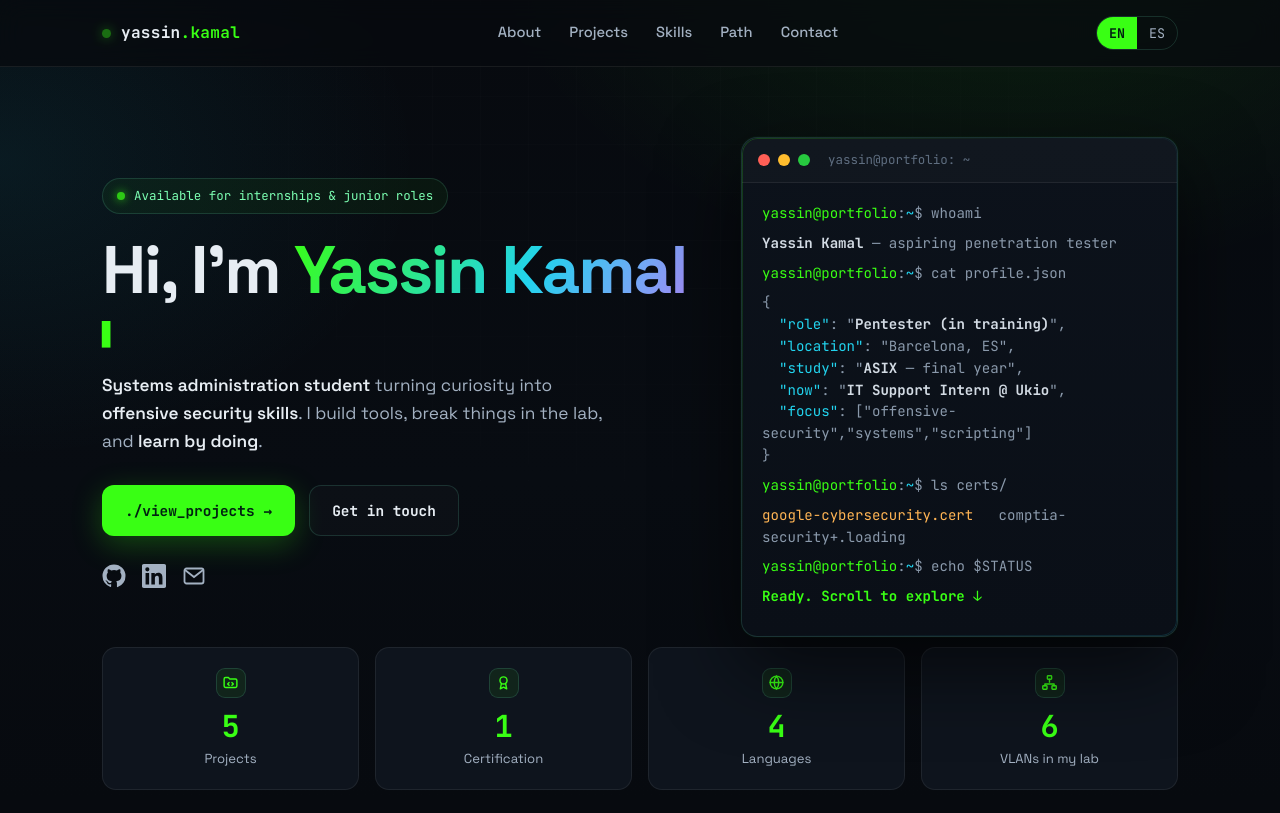
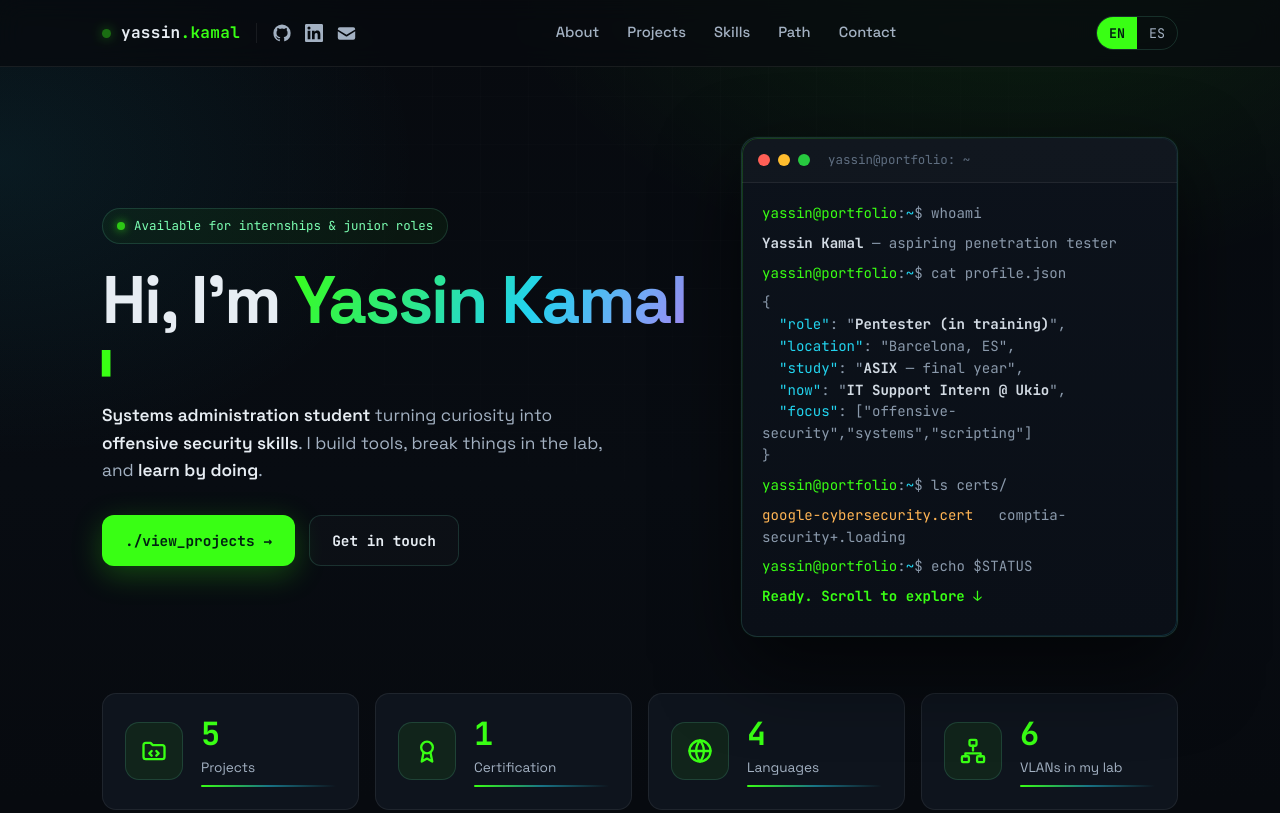
Before and after one commit to YassinKamal345/portfolio, a plain HTML site: page index.html in a window 1280 px wide. Shown: the top 813 px of the page. Drawn offline with Linux system fonts and the light colour scheme.

Commit message:
Stat cards with side icons and socials in header

```diff
--- a/index.html
+++ b/index.html
@@ -137,9 +137,13 @@ header.nav{
 .btn-primary:hover{transform:translateY(-2px);box-shadow:0 12px 38px rgba(57,255,20,.4)}
 .btn-ghost{border-color:var(--line);color:var(--txt);background:rgba(255,255,255,.02)}
 .btn-ghost:hover{border-color:var(--neon);color:var(--neon)}
-.hero-socials{display:flex;gap:16px;margin-top:28px}
-.hero-socials a{color:var(--muted);transition:.2s}
-.hero-socials a:hover{color:var(--neon);transform:translateY(-2px)}
+.brand-wrap{display:flex;align-items:center;gap:16px}
+.nav-sep{width:1px;height:20px;background:var(--line-2)}
+.nav-socials{display:flex;align-items:center;gap:14px}
+.nav-socials a{color:var(--muted);display:flex;transition:.2s}
+.nav-socials a:hover{color:var(--neon);transform:translateY(-2px)}
+@media(max-width:380px){.nav-inner{gap:8px}.wrap.nav-inner{padding:0 14px}.lang-toggle button{padding:6px 9px}.burger{padding:6px 8px}.nav-actions{gap:8px}}
+@media(max-width:480px){.brand-wrap{gap:10px}.nav-socials{gap:10px}.nav-socials svg{width:16px;height:16px}.nav-sep{display:none}.brand{font-size:.9rem}}
 
 /* terminal card */
 .terminal{
@@ -170,13 +174,16 @@ header.nav{
 @keyframes float{50%{transform:translateY(-22px) rotate(10deg)}}
 
 /* ===================== STAT STRIP ===================== */
-.stats{display:grid;grid-template-columns:repeat(4,1fr);gap:16px;margin-top:10px}
-.stat{border:1px solid var(--line-2);background:var(--panel);border-radius:14px;padding:20px;text-align:center;transition:.25s}
+.stats{display:grid;grid-template-columns:repeat(4,minmax(0,1fr));gap:16px;margin-top:56px}
+.stat{border:1px solid var(--line-2);background:var(--panel);border-radius:14px;padding:22px;display:flex;align-items:center;gap:18px;transition:.25s}
 .stat:hover{border-color:var(--line);transform:translateY(-3px)}
-.stat .si{width:30px;height:30px;margin:0 auto 10px;display:flex;align-items:center;justify-content:center;border-radius:9px;background:rgba(57,255,20,.07);border:1px solid var(--line);color:var(--neon)}
-.stat .si svg{width:17px;height:17px}
-.stat .n{font-family:var(--mono);font-size:1.9rem;font-weight:700;color:var(--neon);line-height:1.2}
-.stat .l{color:var(--muted);font-size:.82rem;margin-top:4px}
+.stat .si{flex:0 0 58px;width:58px;height:58px;display:flex;align-items:center;justify-content:center;border-radius:14px;background:rgba(57,255,20,.07);border:1px solid var(--line);color:var(--neon);transition:.25s}
+.stat:hover .si{background:rgba(57,255,20,.12);box-shadow:0 0 18px rgba(57,255,20,.18)}
+.stat .si svg{width:28px;height:28px}
+.stat .txt{flex:1;min-width:0}
+.stat .n{font-family:var(--mono);font-size:2rem;font-weight:700;color:var(--neon);line-height:1.1}
+.stat .l{color:var(--muted);font-size:.85rem;margin-top:6px;padding-bottom:8px;position:relative;white-space:nowrap;overflow:hidden;text-overflow:ellipsis}
+.stat .l::after{content:"";position:absolute;left:0;right:0;bottom:0;height:2px;border-radius:2px;background:linear-gradient(90deg,var(--neon),rgba(34,211,238,.5),transparent)}
 
 /* ===================== ABOUT ===================== */
 .about-grid{display:grid;grid-template-columns:1fr 1.3fr;gap:46px;align-items:center}
@@ -329,7 +336,12 @@ footer .brand{justify-content:center;margin-bottom:10px;color:var(--muted)}
   .burger{display:block}
   .nav-links.open{display:flex;position:absolute;top:66px;left:0;right:0;flex-direction:column;
     background:rgba(7,10,15,.97);padding:20px 22px;gap:18px;border-bottom:1px solid var(--line)}
-  .stats{grid-template-columns:repeat(2,1fr)}
+  .stats{grid-template-columns:repeat(2,minmax(0,1fr));gap:12px}
+  .stat{padding:14px;gap:12px}
+  .stat .si{flex-basis:44px;width:44px;height:44px;border-radius:11px}
+  .stat .si svg{width:22px;height:22px}
+  .stat .n{font-size:1.6rem}
+  .stat .l{font-size:.78rem;white-space:normal;line-height:1.3}
   .proj-grid{grid-template-columns:1fr}
   .card.feat{grid-column:span 1}
   .langs{grid-template-columns:repeat(2,1fr)}
@@ -344,7 +356,15 @@ footer .brand{justify-content:center;margin-bottom:10px;color:var(--muted)}
 <!-- NAV -->
 <header class="nav">
   <div class="wrap nav-inner">
-    <a href="#top" class="brand"><span class="dot"></span><span style="color:var(--txt)">yassin<span>.kamal</span></span></a>
+    <div class="brand-wrap">
+      <a href="#top" class="brand"><span class="dot"></span><span style="color:var(--txt)">yassin<span>.kamal</span></span></a>
+      <span class="nav-sep" aria-hidden="true"></span>
+      <div class="nav-socials">
+        <a href="https://github.com/YassinKamal345" target="_blank" rel="noopener" aria-label="GitHub" title="GitHub"><svg width="18" height="18" fill="currentColor" viewBox="0 0 24 24"><path d="M12 .5A11.5 11.5 0 0 0 .5 12a11.5 11.5 0 0 0 7.86 10.92c.57.1.78-.25.78-.55v-2c-3.2.7-3.88-1.37-3.88-1.37-.52-1.33-1.28-1.69-1.28-1.69-1.05-.72.08-.7.08-.7 1.16.08 1.77 1.2 1.77 1.2 1.03 1.77 2.7 1.26 3.36.96.1-.75.4-1.26.73-1.55-2.56-.29-5.26-1.28-5.26-5.7 0-1.26.45-2.29 1.2-3.1-.12-.3-.52-1.48.11-3.08 0 0 .97-.31 3.18 1.18a11 11 0 0 1 5.8 0c2.2-1.49 3.17-1.18 3.17-1.18.63 1.6.23 2.78.11 3.08.75.81 1.2 1.84 1.2 3.1 0 4.43-2.7 5.4-5.28 5.69.42.36.79 1.07.79 2.16v3.2c0 .31.21.66.79.55A11.5 11.5 0 0 0 23.5 12 11.5 11.5 0 0 0 12 .5z"/></svg></a>
+        <a href="https://www.linkedin.com/in/yassin-kamal-simo/" target="_blank" rel="noopener" aria-label="LinkedIn" title="LinkedIn"><svg width="18" height="18" fill="currentColor" viewBox="0 0 24 24"><path d="M20.45 20.45h-3.56v-5.57c0-1.33-.02-3.04-1.85-3.04-1.86 0-2.14 1.45-2.14 2.94v5.67H9.35V9h3.42v1.56h.05c.48-.9 1.64-1.85 3.37-1.85 3.6 0 4.27 2.37 4.27 5.46v6.28zM5.34 7.43a2.07 2.07 0 1 1 0-4.14 2.07 2.07 0 0 1 0 4.14zM7.12 20.45H3.56V9h3.56v11.45zM22.22 0H1.77C.79 0 0 .77 0 1.73v20.54C0 23.22.79 24 1.77 24h20.45c.98 0 1.78-.78 1.78-1.73V1.73C24 .77 23.2 0 22.22 0z"/></svg></a>
+        <a href="mailto:yassinksimo@gmail.com" aria-label="Email" title="Email"><svg width="19" height="19" fill="currentColor" viewBox="0 0 24 24"><path d="M3.5 4h17A2.5 2.5 0 0 1 23 6.5v.3l-11 6.9L1 6.8v-.3A2.5 2.5 0 0 1 3.5 4z"/><path d="M1 9.1v8.4A2.5 2.5 0 0 0 3.5 20h17a2.5 2.5 0 0 0 2.5-2.5V9.1l-10.47 6.57a1 1 0 0 1-1.06 0z"/></svg></a>
+      </div>
+    </div>
     <nav class="nav-links" id="navlinks">
       <a href="#about" data-i18n="nav.about">About</a>
       <a href="#projects" data-i18n="nav.projects">Projects</a>
@@ -374,17 +394,6 @@ footer .brand{justify-content:center;margin-bottom:10px;color:var(--muted)}
         <a class="btn btn-primary" href="#projects">./view_projects <span aria-hidden="true">→</span></a>
         <a class="btn btn-ghost" href="#contact" data-i18n="hero.cta2">Get in touch</a>
       </div>
-      <div class="hero-socials">
-        <a href="https://github.com/YassinKamal345" target="_blank" rel="noopener" aria-label="GitHub" title="GitHub">
-          <svg width="24" height="24" fill="currentColor" viewBox="0 0 24 24"><path d="M12 .5A11.5 11.5 0 0 0 .5 12a11.5 11.5 0 0 0 7.86 10.92c.57.1.78-.25.78-.55v-2c-3.2.7-3.88-1.37-3.88-1.37-.52-1.33-1.28-1.69-1.28-1.69-1.05-.72.08-.7.08-.7 1.16.08 1.77 1.2 1.77 1.2 1.03 1.77 2.7 1.26 3.36.96.1-.75.4-1.26.73-1.55-2.56-.29-5.26-1.28-5.26-5.7 0-1.26.45-2.29 1.2-3.1-.12-.3-.52-1.48.11-3.08 0 0 .97-.31 3.18 1.18a11 11 0 0 1 5.8 0c2.2-1.49 3.17-1.18 3.17-1.18.63 1.6.23 2.78.11 3.08.75.81 1.2 1.84 1.2 3.1 0 4.43-2.7 5.4-5.28 5.69.42.36.79 1.07.79 2.16v3.2c0 .31.21.66.79.55A11.5 11.5 0 0 0 23.5 12 11.5 11.5 0 0 0 12 .5z"/></svg>
-        </a>
-        <a href="https://www.linkedin.com/in/yassin-kamal-simo/" target="_blank" rel="noopener" aria-label="LinkedIn" title="LinkedIn">
-          <svg width="24" height="24" fill="currentColor" viewBox="0 0 24 24"><path d="M20.45 20.45h-3.56v-5.57c0-1.33-.02-3.04-1.85-3.04-1.86 0-2.14 1.45-2.14 2.94v5.67H9.35V9h3.42v1.56h.05c.48-.9 1.64-1.85 3.37-1.85 3.6 0 4.27 2.37 4.27 5.46v6.28zM5.34 7.43a2.07 2.07 0 1 1 0-4.14 2.07 2.07 0 0 1 0 4.14zM7.12 20.45H3.56V9h3.56v11.45zM22.22 0H1.77C.79 0 0 .77 0 1.73v20.54C0 23.22.79 24 1.77 24h20.45c.98 0 1.78-.78 1.78-1.73V1.73C24 .77 23.2 0 22.22 0z"/></svg>
-        </a>
-        <a href="mailto:yassinksimo@gmail.com" aria-label="Email" title="Email">
-          <svg width="24" height="24" fill="none" stroke="currentColor" stroke-width="1.8" viewBox="0 0 24 24"><rect x="2.5" y="4.5" width="19" height="15" rx="2"/><path d="m3 6 9 7 9-7"/></svg>
-        </a>
-      </div>
     </div>
 
     <!-- terminal -->
@@ -400,10 +409,10 @@ footer .brand{justify-content:center;margin-bottom:10px;color:var(--muted)}
   <!-- stats -->
   <div class="wrap">
     <div class="stats reveal">
-      <div class="stat"><div class="si"><svg viewBox="0 0 24 24" fill="none" stroke="currentColor" stroke-width="2" stroke-linecap="round" stroke-linejoin="round" aria-hidden="true"><path d="M3 7a2 2 0 0 1 2-2h4l2 2h8a2 2 0 0 1 2 2v8a2 2 0 0 1-2 2H5a2 2 0 0 1-2-2z"/><path d="m10 12-2 2 2 2M14 12l2 2-2 2"/></svg></div><div class="n">5</div><div class="l" data-i18n="stat.projects">Projects</div></div>
-      <div class="stat"><div class="si"><svg viewBox="0 0 24 24" fill="none" stroke="currentColor" stroke-width="2" stroke-linecap="round" stroke-linejoin="round" aria-hidden="true"><circle cx="12" cy="9" r="5"/><path d="m9 13.5-1.5 7.5L12 18.5l4.5 2.5L15 13.5"/></svg></div><div class="n">1</div><div class="l" data-i18n="stat.cert">Certification</div></div>
-      <div class="stat"><div class="si"><svg viewBox="0 0 24 24" fill="none" stroke="currentColor" stroke-width="2" stroke-linecap="round" stroke-linejoin="round" aria-hidden="true"><circle cx="12" cy="12" r="9"/><path d="M3 12h18M12 3a14 14 0 0 1 0 18M12 3a14 14 0 0 0 0 18"/></svg></div><div class="n">4</div><div class="l" data-i18n="stat.langs">Languages</div></div>
-      <div class="stat"><div class="si"><svg viewBox="0 0 24 24" fill="none" stroke="currentColor" stroke-width="2" stroke-linecap="round" stroke-linejoin="round" aria-hidden="true"><rect x="9" y="2.5" width="6" height="5" rx="1"/><rect x="2.5" y="16.5" width="6" height="5" rx="1"/><rect x="15.5" y="16.5" width="6" height="5" rx="1"/><path d="M12 7.5v4M5.5 16.5v-2.5h13v2.5"/></svg></div><div class="n">6</div><div class="l" data-i18n="stat.learn">VLANs in my lab</div></div>
+      <div class="stat"><div class="si"><svg viewBox="0 0 24 24" fill="none" stroke="currentColor" stroke-width="2" stroke-linecap="round" stroke-linejoin="round" aria-hidden="true"><path d="M3 7a2 2 0 0 1 2-2h4l2 2h8a2 2 0 0 1 2 2v8a2 2 0 0 1-2 2H5a2 2 0 0 1-2-2z"/><path d="m10 12-2 2 2 2M14 12l2 2-2 2"/></svg></div><div class="txt"><div class="n">5</div><div class="l" data-i18n="stat.projects">Projects</div></div></div>
+      <div class="stat"><div class="si"><svg viewBox="0 0 24 24" fill="none" stroke="currentColor" stroke-width="2" stroke-linecap="round" stroke-linejoin="round" aria-hidden="true"><circle cx="12" cy="9" r="5"/><path d="m9 13.5-1.5 7.5L12 18.5l4.5 2.5L15 13.5"/></svg></div><div class="txt"><div class="n">1</div><div class="l" data-i18n="stat.cert">Certification</div></div></div>
+      <div class="stat"><div class="si"><svg viewBox="0 0 24 24" fill="none" stroke="currentColor" stroke-width="2" stroke-linecap="round" stroke-linejoin="round" aria-hidden="true"><circle cx="12" cy="12" r="9"/><path d="M3 12h18M12 3a14 14 0 0 1 0 18M12 3a14 14 0 0 0 0 18"/></svg></div><div class="txt"><div class="n">4</div><div class="l" data-i18n="stat.langs">Languages</div></div></div>
+      <div class="stat"><div class="si"><svg viewBox="0 0 24 24" fill="none" stroke="currentColor" stroke-width="2" stroke-linecap="round" stroke-linejoin="round" aria-hidden="true"><rect x="9" y="2.5" width="6" height="5" rx="1"/><rect x="2.5" y="16.5" width="6" height="5" rx="1"/><rect x="15.5" y="16.5" width="6" height="5" rx="1"/><path d="M12 7.5v4M5.5 16.5v-2.5h13v2.5"/></svg></div><div class="txt"><div class="n">6</div><div class="l" data-i18n="stat.learn">VLANs in my lab</div></div></div>
     </div>
   </div>
 </section>
```
Also changed, not shown: img/profile-halftone-v2.png.
